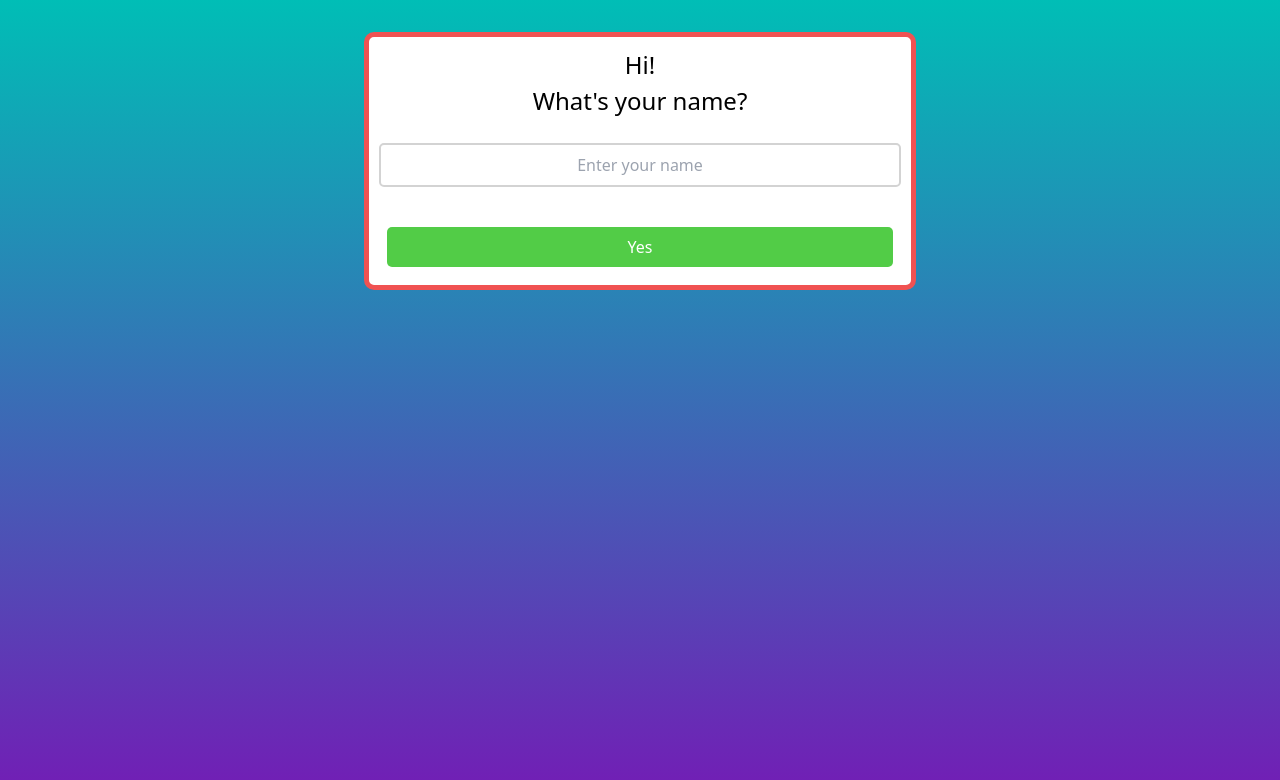
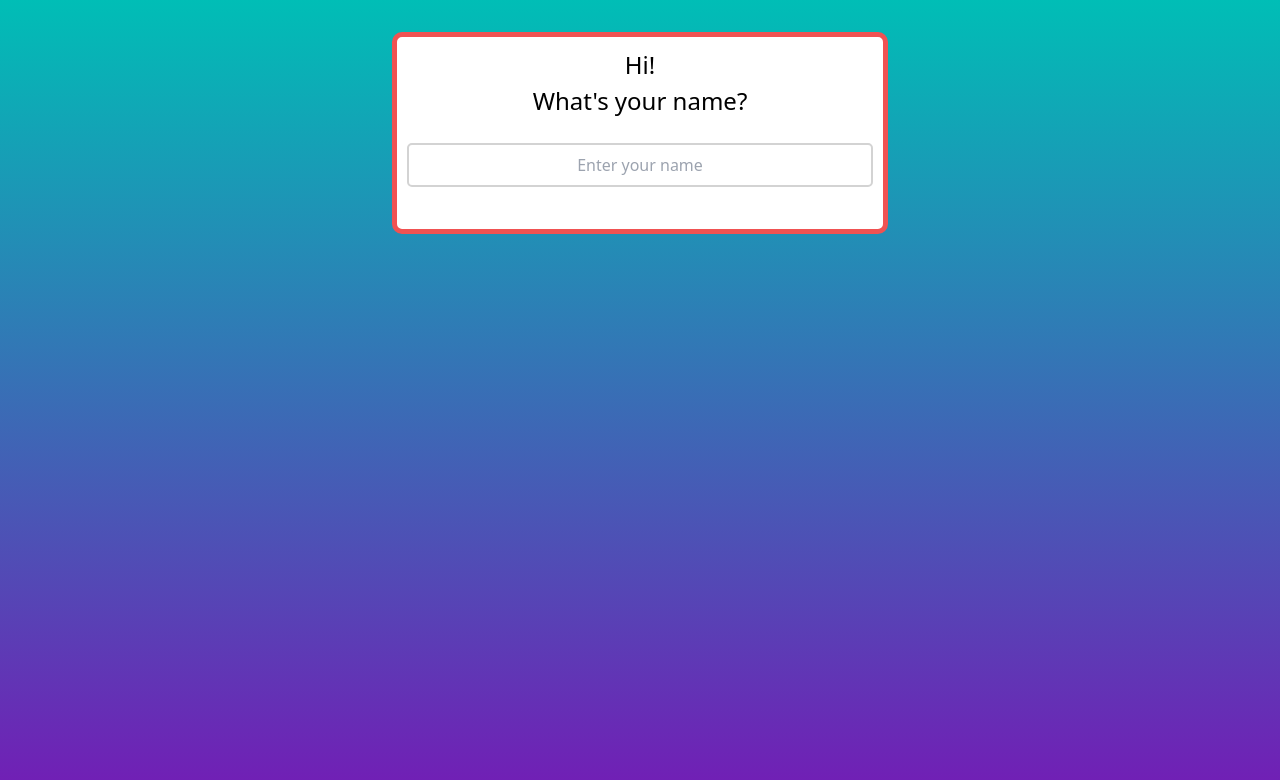
Before and after one commit to isdanryan/Common-Exception-Game, a React (Create React App) app: page / in a window 1280 px wide. Shown: the top 780 px of the page. Built offline with nearby package versions, Linux system fonts and the light colour scheme.

Commit message:
Toggle onClick event
Previous code to disable clicking of answer whilst message was shown wasn't working.
Fix by toggling the onClick event

```diff
--- a/src/App.js
+++ b/src/App.js
@@ -71,6 +71,7 @@ function App() {
     setLastWord(word.originalWord);
   }
 
+
   // Reset `result` after it has been displayed by Message
   useEffect(() => {
     if (result !== null) {
@@ -81,6 +82,7 @@ function App() {
     loadNewWord();
     setDisabled(false);
   }, [result]);
+
 
   if (newGame === false) {
     return <StartScreen setNewGame={setNewGame} setPlayerName={setPlayerName} setScore={setScore}/>
@@ -114,7 +116,7 @@ function App() {
             <li
               key={index}
               value={answer}
-              onClick={() => checkGuess(answer)}
+              onClick={disabled ? null : () => checkGuess(answer)}
             >{answer}</li>
           ))}
         </div>
--- a/src/components/start-screen/start-screen.css
+++ b/src/components/start-screen/start-screen.css
@@ -11,3 +11,7 @@
     margin: 1rem auto;
 
 }
+
+.hidden {
+    display: none;
+}
--- a/src/components/start-screen/start-screen.jsx
+++ b/src/components/start-screen/start-screen.jsx
@@ -35,7 +35,7 @@ const StartScreen = ({ setNewGame, setPlayerName, setScore }) => {
                         <h2>{capitaliseName(inputName)}</h2>
                     </div>
                     <button
-                        className="accept-btn"
+                        className={`accept-btn ${inputName === "" ? "hidden" : ""}`}
                         onClick={() => startGame()}
                         >Yes</button>
                 </div>
```
